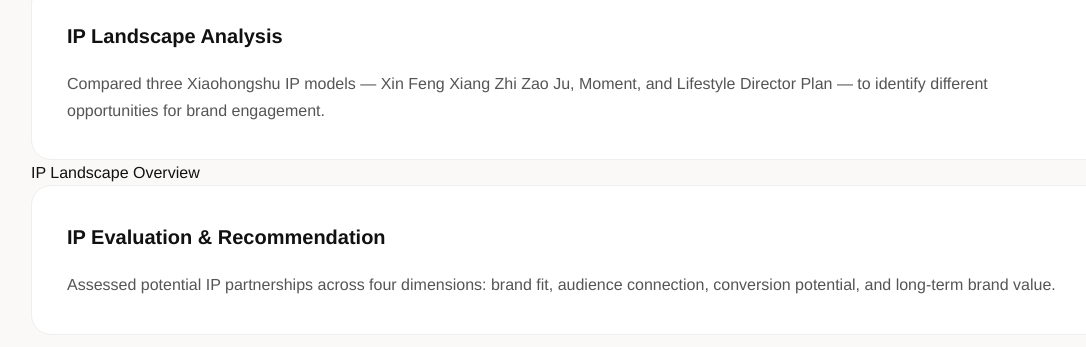
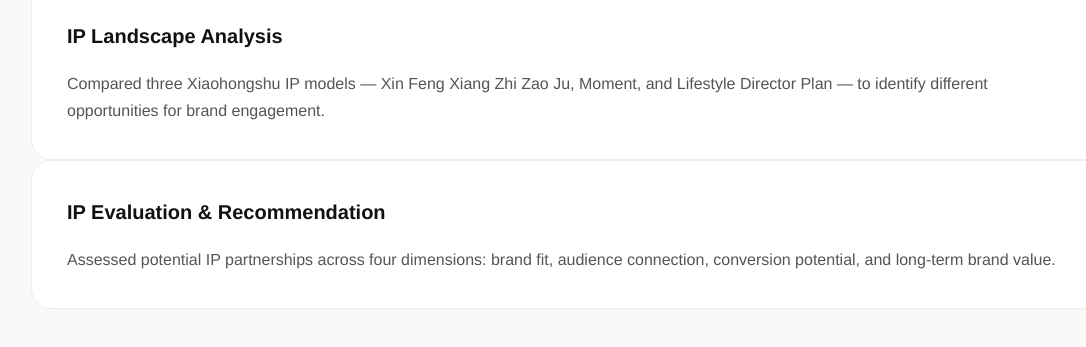
Before and after one commit to liorahuang/liorahuang.github.io, a plain HTML site: page amex.html in a window 1280 px wide. Shown: the part 3169-3516 px from the top of the page, without its empty margins (65-1151 px from the left). Drawn offline with Linux system fonts and the light colour scheme.

Commit message:
Remove image placeholder from amex.html
Removed the image placeholder section from the HTML.

```diff
--- a/amex.html
+++ b/amex.html
@@ -241,11 +241,6 @@
 </div>
 
 
-<div class="image-placeholder">
-IP Landscape Overview
-</div>
-
-
 <div class="info-card">
 
 <h3>
```
